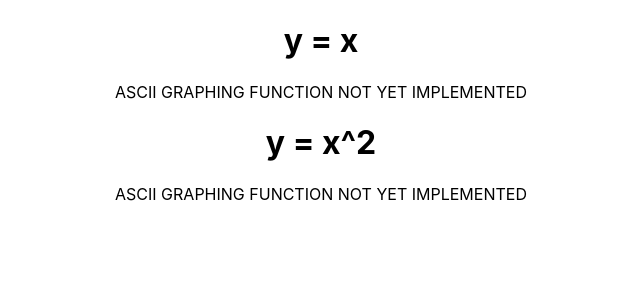
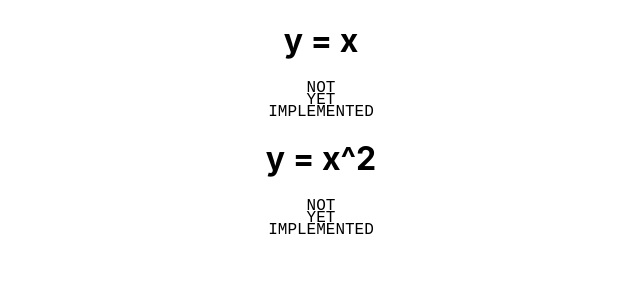
Before and after one commit to joeythornberry/ascii-function-grapher, a React (Create React App) app: page / in a window 1280 px wide. Shown: the top 300 px of the page, without its empty margins (319-959 px from the left). Built offline with nearby package versions, Linux system fonts and the light colour scheme.

Commit message:
uses CSS to style the returns of asciiGraph in a way more conducive to displaying a graph

```diff
--- a/src/App.css
+++ b/src/App.css
@@ -2,37 +2,8 @@
   text-align: center;
 }
 
-.App-logo {
-  height: 40vmin;
-  pointer-events: none;
+div.asciiGraph {
+  white-space: pre-wrap;
+  line-height: 75%;
+  font-family: 'Courier New', Courier, monospace;
 }
-
-@media (prefers-reduced-motion: no-preference) {
-  .App-logo {
-    animation: App-logo-spin infinite 20s linear;
-  }
-}
-
-.App-header {
-  background-color: #282c34;
-  min-height: 100vh;
-  display: flex;
-  flex-direction: column;
-  align-items: center;
-  justify-content: center;
-  font-size: calc(10px + 2vmin);
-  color: white;
-}
-
-.App-link {
-  color: #61dafb;
-}
-
-@keyframes App-logo-spin {
-  from {
-    transform: rotate(0deg);
-  }
-  to {
-    transform: rotate(360deg);
-  }
-}
--- a/src/App.js
+++ b/src/App.js
@@ -16,10 +16,10 @@ function App() {
   return (
     <div className="App">
       <h1>y = x</h1>
-      <p>{ asciiGraph(x_linear,twenty_by_twenty) }</p>
+      {asciiGraph(x_linear,twenty_by_twenty)}
 
       <h1>y = x^2</h1>
-      <p>{ asciiGraph(x_squared,twenty_by_twenty) }</p>
+      {asciiGraph(x_squared,twenty_by_twenty)}
 
     </div>
   );
--- a/src/asciiGraph.js
+++ b/src/asciiGraph.js
@@ -1,7 +1,8 @@
 import Window from "./Window";
 
 function asciiGraph(f,window) {
-    return "ASCII GRAPHING FUNCTION NOT YET IMPLEMENTED";
+    var graph = "NOT\nYET\nIMPLEMENTED";
+    return <div class = "asciiGraph">{graph}</div>;
 }
 
 export default asciiGraph;
```
